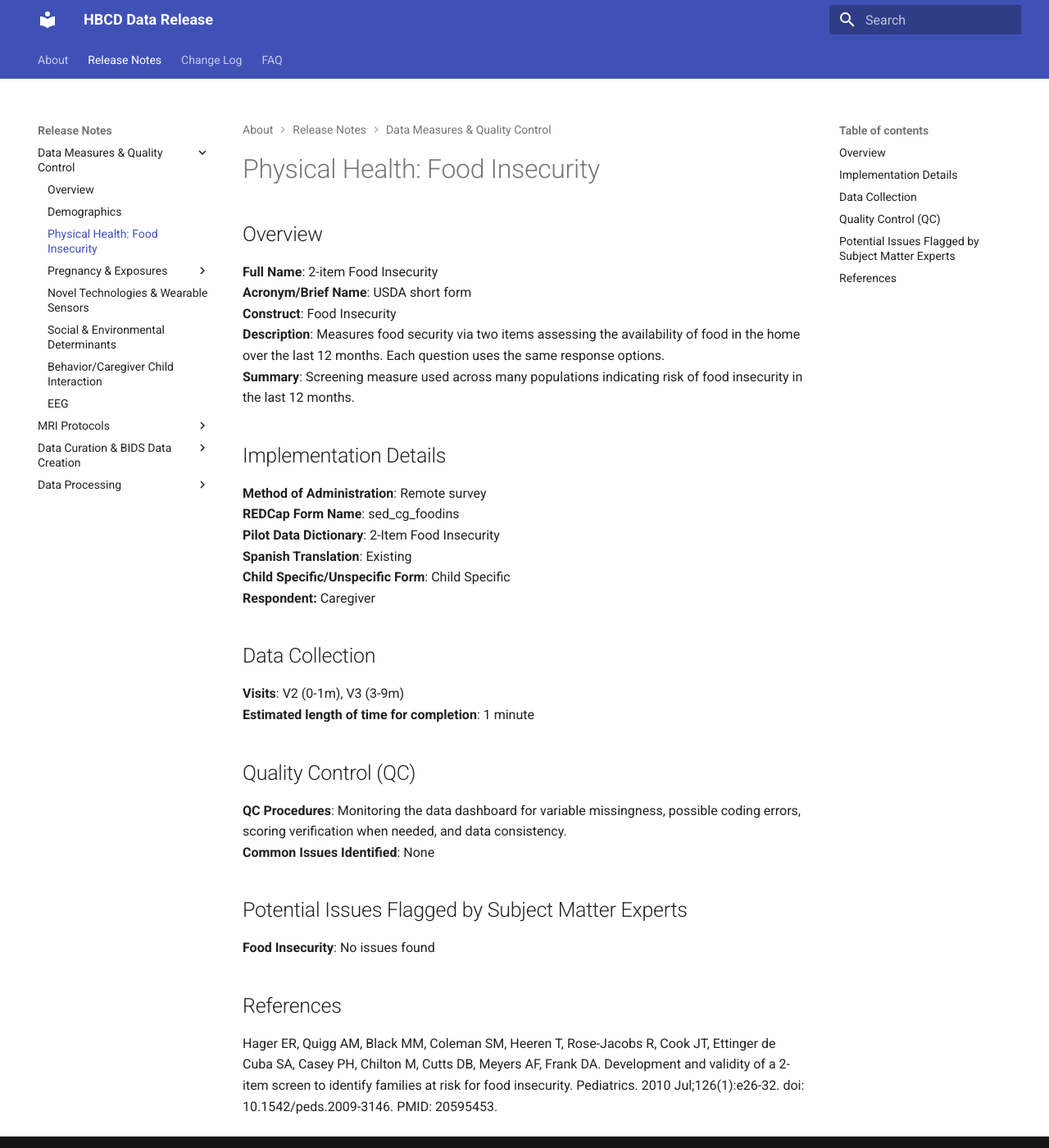
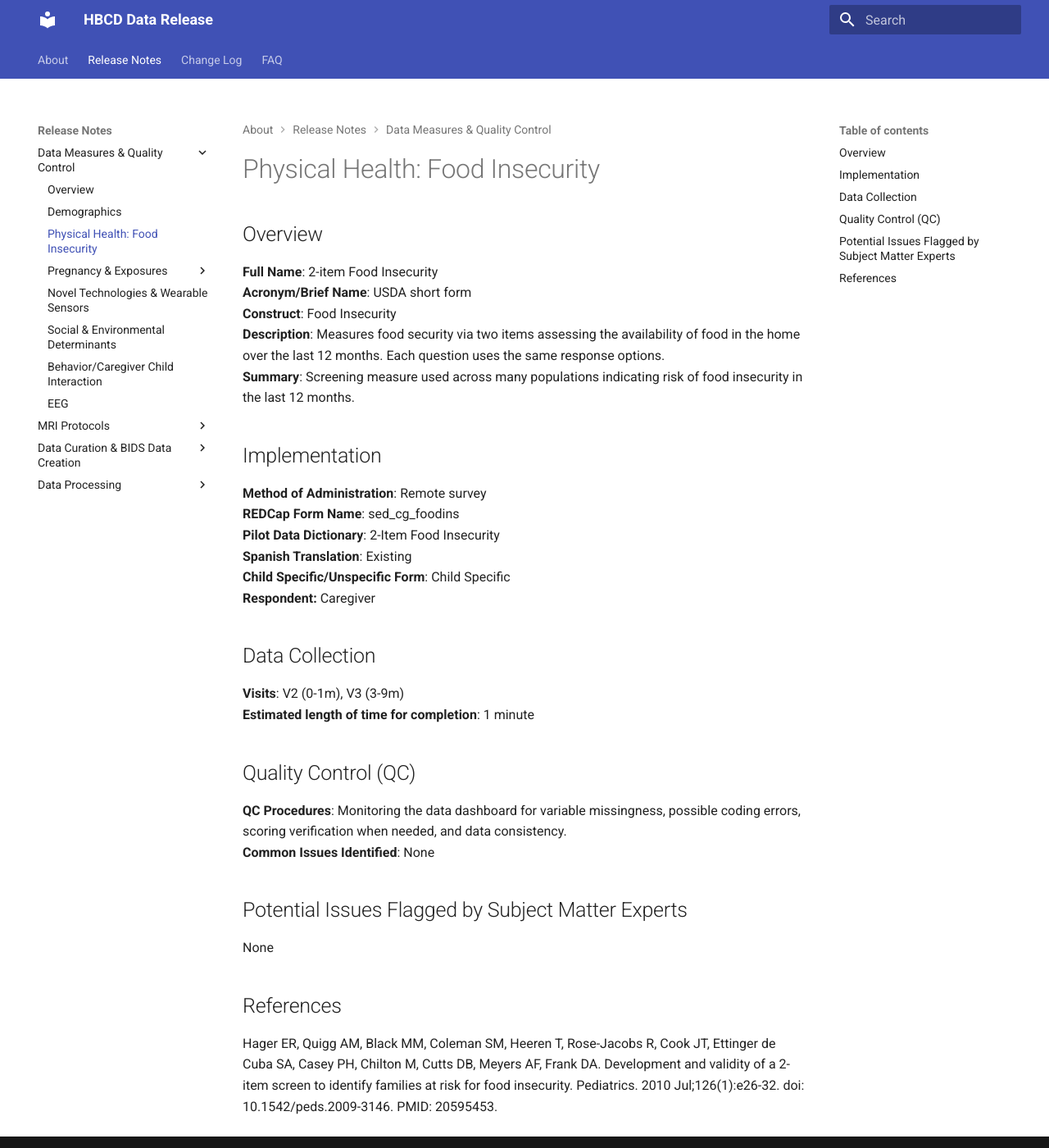
Before and after one commit to mattcieslak/hbcd-docs, an MkDocs documentation site: the page built from docs/measures/physhealth.md, in a window 1280 px wide and 1400 px high. Shown: the whole window at 82% size. Built offline with MkDocs 1.6.1 and Material for MkDocs 9.7.7, drawn with Linux system fonts in a browser that asks for light colours.

Commit message:
Update physhealth.md

```diff
--- a/docs/measures/physhealth.md
+++ b/docs/measures/physhealth.md
@@ -6,7 +6,7 @@
 **Description**: Measures food security via two items assessing the availability of food in the home over the last 12 months. Each question uses the same response options.
 **Summary**: Screening measure used across many populations indicating risk of food insecurity in the last 12 months.
 
-## Implementation Details
+## Implementation
 **Method of Administration**: Remote survey
 **REDCap Form Name**: sed\_cg\_foodins
 **Pilot Data Dictionary**: 2-Item Food Insecurity
@@ -23,7 +23,7 @@
 **Common Issues Identified**: None
 
 ## Potential Issues Flagged by Subject Matter Experts
-**Food Insecurity**: No issues found
+None
 
 ## References
 Hager ER, Quigg AM, Black MM, Coleman SM, Heeren T, Rose-Jacobs R, Cook JT, Ettinger de Cuba SA, Casey PH, Chilton M, Cutts DB, Meyers AF, Frank DA. Development and validity of a 2-item screen to identify families at risk for food insecurity. Pediatrics. 2010 Jul;126(1):e26-32. doi: 10.1542/peds.2009-3146. PMID: 20595453.
```
